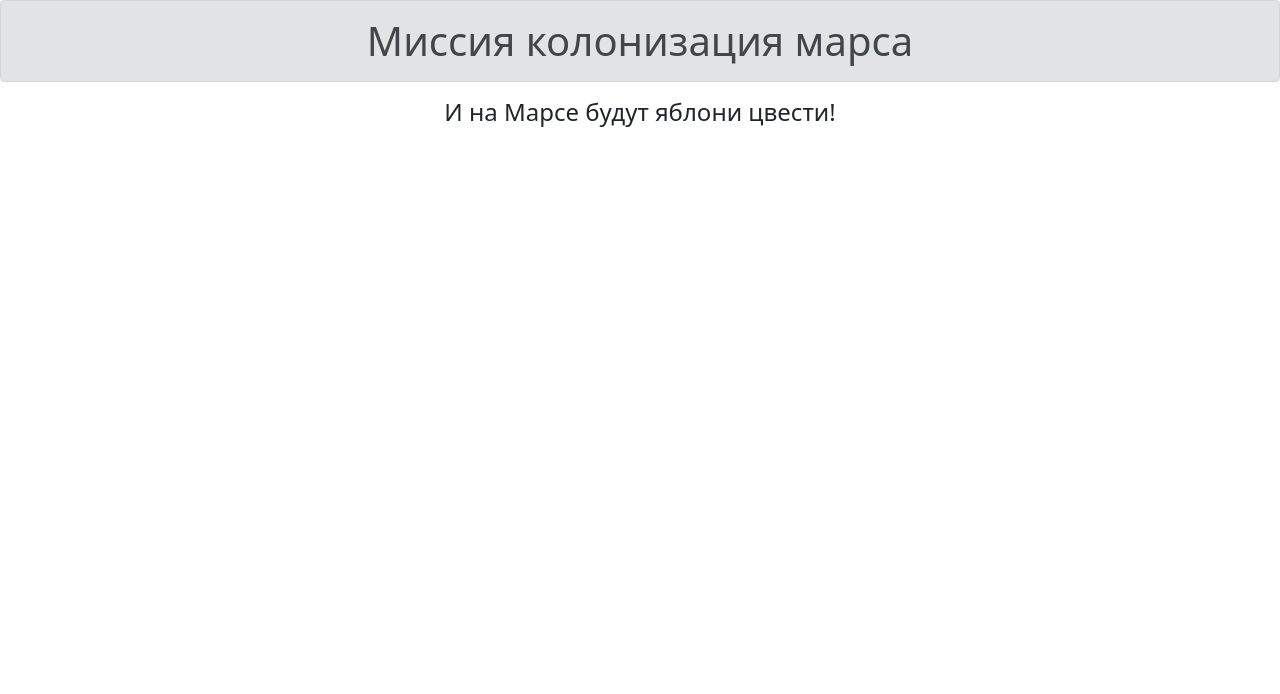
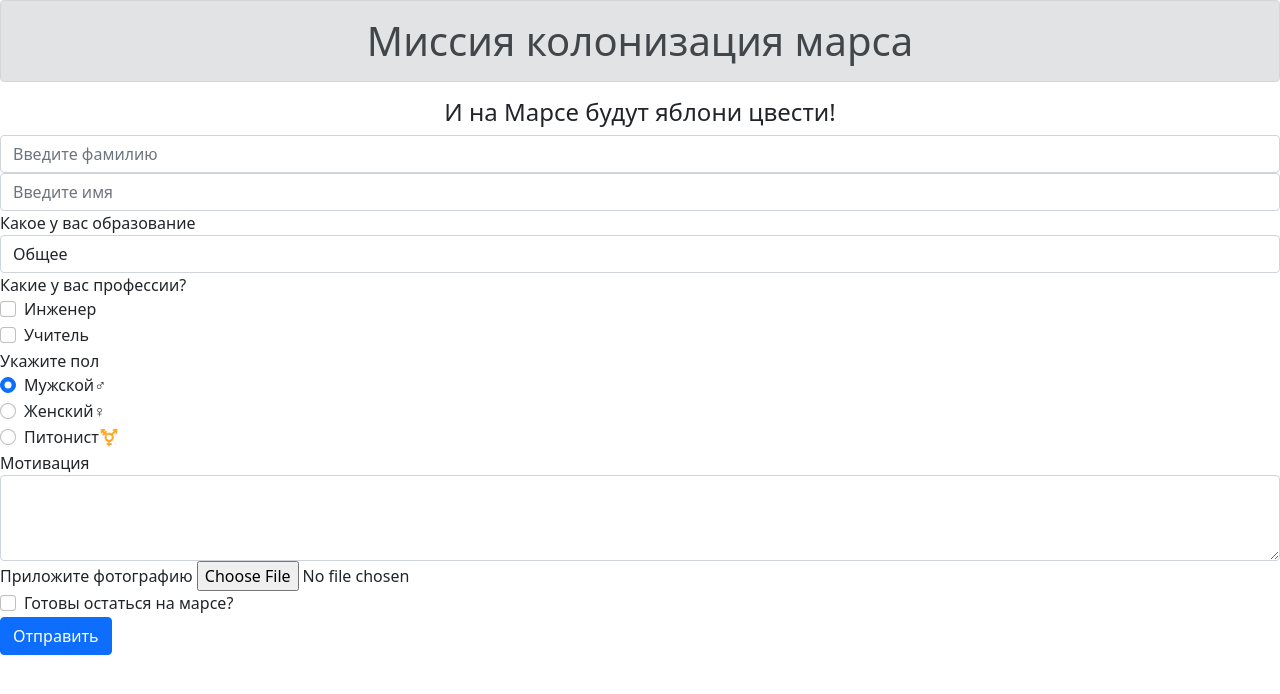
Before and after one commit to Alexandr-Kolyagin/-, a Flask app: page /answer in a window 1280 px wide. Shown: the top 694 px of the page. Run offline with Flask 2, Linux system fonts and the light colour scheme.

Commit message:
auto_answer

```diff
--- a/main.py
+++ b/main.py
@@ -2,6 +2,7 @@ from flask import *
 from flask import render_template
 
 app = Flask(__name__)
+
 
 @app.route('/<title>')
 @app.route('/index/<title>')
@@ -21,5 +22,14 @@ def list_prof(list_param):
     return render_template("list_prof.html", list_param=list_param, profs=prof)
 
 
+@app.route('/auto_answer', methods=['POST', 'GET'])
+@app.route('/answer', methods=['POST', 'GET'])
+def answer():
+    if request.method == 'GET':
+        return render_template("answer.html")
+    elif request.method == 'POST':
+        return render_template("auto_answer.html", **request.form)
+
+
 if __name__ == '__main__':
     app.run(port=8000, host='127.0.0.1')
--- /dev/null
+++ b/templates/answer.html
@@ -0,0 +1,74 @@
+{%extends "main.html"%}
+
+{% block content %}
+<form class="login_form" method="post">
+
+          <div class="form-group group">
+            <input type="text" class="form-control" id="surname" aria-describedby="surname" placeholder="Введите фамилию" name="surname">
+            <input type="text" class="form-control" id="name" aria-describedby="name" placeholder="Введите имя" name="name">
+
+          </div>
+          <div class="form-group group">
+            <label for="classSelect">Какое у вас образование</label>
+            <select class="form-control" id="educationSelect" name="class">
+              <option>Общее</option>
+              <option>Среднее</option>
+              <option>Высшее</option>
+            </select>
+          </div>
+          <div class="form-group group">
+            <label for="form-check">Какие у вас профессии?</label>
+            <div class="form-check">
+              <input class="form-check-input" type="checkbox" name="prof" id="ingener" value="ingener">
+              <label class="form-check-label" for="ingener">
+                Инженер
+              </label>
+            </div>
+            <div class="form-check">
+              <input class="form-check-input" type="checkbox" name="prof" id="lerner" value="lerner">
+              <label class="form-check-label" for="lernerr">
+                Учитель
+              </label>
+            </div>
+        </div>
+        <div class="form-group group">
+          <label for="form-check">Укажите пол</label>
+          <div class="form-check">
+            <input class="form-check-input" type="radio" name="sex" id="male" value="male" checked>
+            <label class="form-check-label" for="male">
+              Мужской♂
+            </label>
+          </div>
+          <div class="form-check">
+            <input class="form-check-input" type="radio" name="sex" id="female" value="female">
+            <label class="form-check-label" for="female">
+              Женский♀
+            </label>
+          </div>
+          <div class="form-check">
+            <input class="form-check-input" type="radio" name="sex" id="python" value="python">
+            <label class="form-check-label" for="female">
+              Питонист⚧
+            </label>
+          </div>
+        </div>
+          <div class="form-group group">
+            <label for="about">Мотивация</label>
+            <textarea class="form-control" id="about" rows="3" name="about"></textarea>
+          </div>
+
+          <form method="post" enctype="multipart/form-data">
+            <div class="form-group">
+              <label for="photo">Приложите фотографию</label>
+              <input type="file" class="form-control-file" id="photo" name="file">
+            </div>
+
+          <div class="form-group form-check">
+            <input type="checkbox" class="form-check-input" id="acceptRules" name="accept">
+            <label class="form-check-label" for="acceptRules">Готовы остаться на марсе?</label>
+          </div>
+          <button type="submit" class="btn btn-primary">Отправить</button>
+
+        </form>
+        </form>
+{% endblock %}
--- a/templates/main.html
+++ b/templates/main.html
@@ -1,19 +1,21 @@
-<!DOCTYPE html>
+<!doctype html>
   <html lang="en">
     <head>
-    <meta charset="UTF-8">
-    <title>{{title}}</title>
+      <meta charset="utf-8">
+      <meta name="viewport" content="width=device-width, initial-scale=1, shrink-to-fit=no">
       <link rel="stylesheet"
       href="https://cdn.jsdelivr.net/npm/bootstrap@5.0.0-beta1/dist/css/bootstrap.min.css"
       integrity="sha384-giJF6kkoqNQ00vy+HMDP7azOuL0xtbfIcaT9wjKHr8RbDVddVHyTfAAsrekwKmP1"
       crossorigin="anonymous">
       <link rel="stylesheet" type="text/css" href="static/css/style.css" />
+      <title>Пример формы</title>
     </head>
     <body>
         <div  align="center">
             <h1 class="alert alert-secondary">Миссия колонизация марса</h1>
             <h4>И на Марсе будут яблони цвести!</h4>
         </div>
-    {% block content %}{% endblock %}
+
+    {% block content %} {% endblock %}
     </body>
   </html>
```
Also changed, not shown: templates/auto_answer.html (added, +16 -0 lines). Lines whose indentation alone changed are shown as unchanged.
